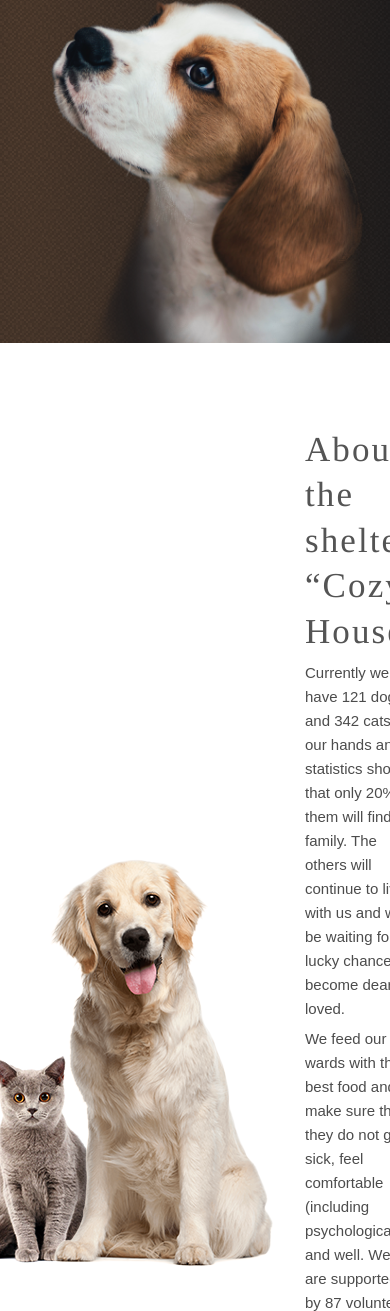
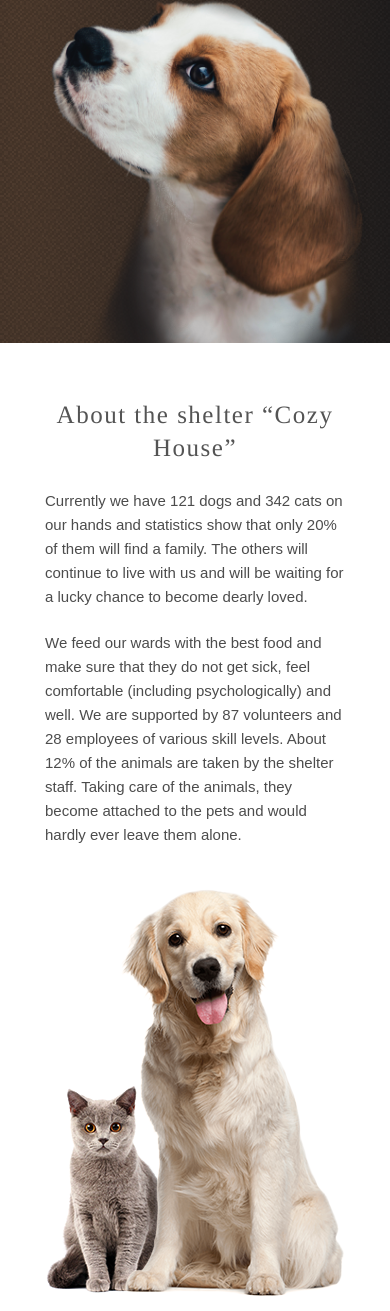
Before and after one commit to OlegSkar1/shelter, a website: page src/pages/main/index.html in a window 390 px wide. Shown: the part 553-1864 px from the top of the page. Drawn offline with Linux system fonts and the light colour scheme.

Commit message:
feat media-mobile main-about

```diff
--- a/src/scss/layout/main/_about.scss
+++ b/src/scss/layout/main/_about.scss
@@ -11,33 +11,59 @@
     padding-left: 165px;
     padding-right: 165px;
   }
+
+  @include media-mobile {
+    flex-direction: column-reverse;
+    padding: 42px 10px;
+  }
 }
 
 .about__content {
   @include width(430, 1200);
   @include margin-left(120, 1200);
+
+  @include media-tablet {
+    margin: 0;
+    width: 437px;
+    &:last-child {
+      margin-bottom: 80px;
+    }
+  }
+
+  @include media-mobile {
+    width: 300px;
+    margin: 0;
+    padding-bottom: 42px;
+  }
+
   h3 {
     @extend %h3;
     color: $color-dark-l;
     @include width(370, 430);
-    @include margin-top(14, 430);
-    @include margin-bottom(25, 430);
+    margin-top: 14px;
+    margin-bottom: 25px;
+
+    @include media-mobile {
+      width: 100%;
+      font-size: 25px;
+      margin-bottom: 25px;
+      text-align: center;
+    }
   }
 
   p {
     @extend %paragraph-l;
     color: $color-dark-xl;
-    @include margin-bottom(25, 430);
+    margin-bottom: 25px;
     &:last-child {
-      @include margin-bottom(14, 430);
+      margin-bottom: 14px;
     }
-  }
 
-  @include media-tablet {
-    margin: 0;
-    width: 100%;
-    &:last-child {
-      margin-bottom: 80px;
+    @include media-mobile {
+      margin-bottom: 22px;
+      &:last-child {
+        margin-bottom: 0;
+      }
     }
   }
 }
```
Also changed, not shown: src/css/main.css, 1 other file.
